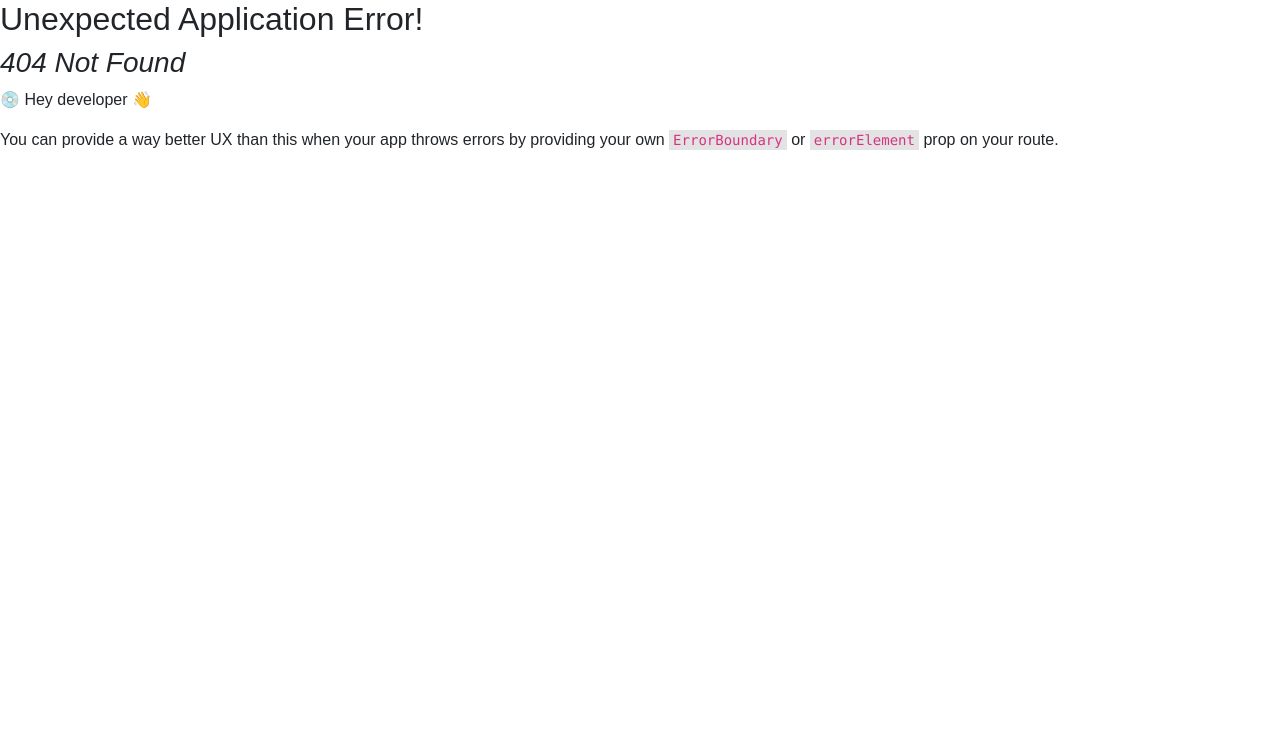
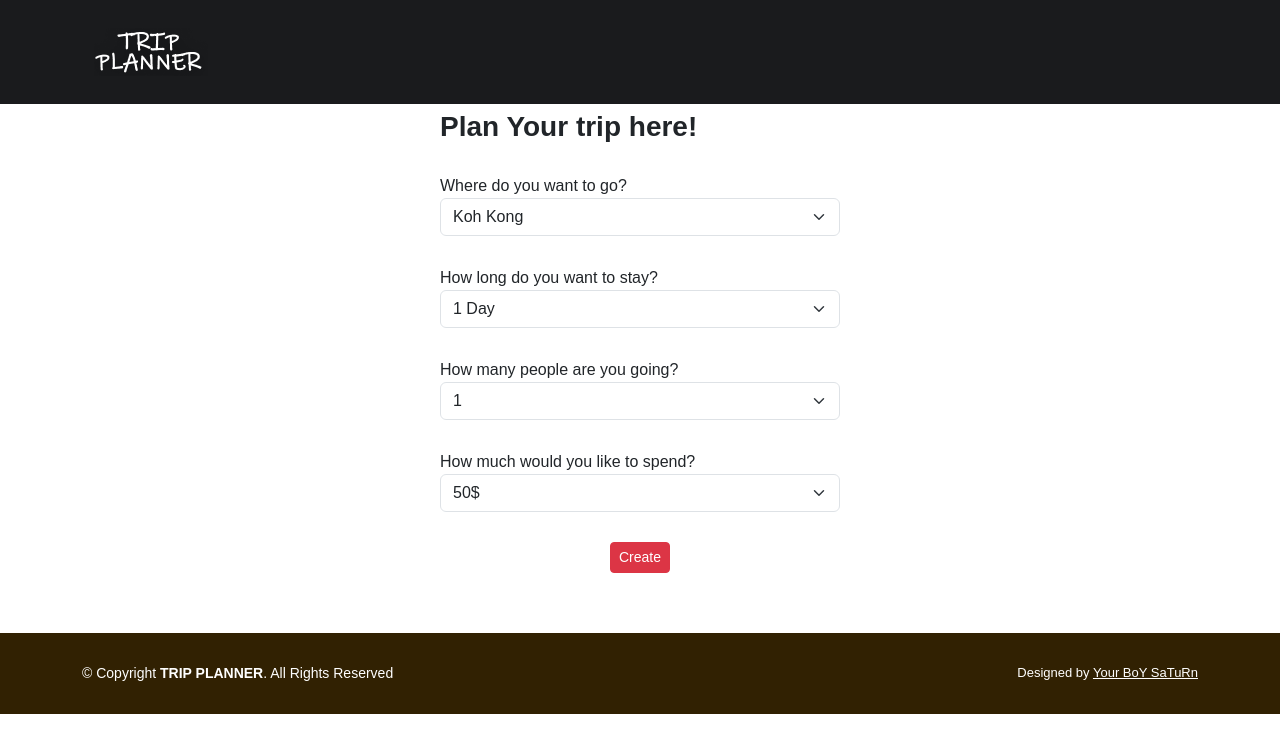
Before and after one commit to Keanghao16/ProjectWeb, a React (Vite) app: page /createtrip in a window 1280 px wide. Before the commit this address had no page. Shown: the top 752 px of the page. Built offline with nearby package versions, Linux system fonts and the light colour scheme.

Commit message:
idk what im doing hahahaha

```diff
--- a/package.json
+++ b/package.json
@@ -13,6 +13,7 @@
     "aos": "^2.3.4",
     "bootstrap": "^5.3.2",
     "bootstrap-icons": "^1.11.2",
+    "firebase": "^10.7.1",
     "react": "^18.2.0",
     "react-dom": "^18.2.0",
     "react-router-dom": "^6.21.1",
--- a/src/App.jsx
+++ b/src/App.jsx
@@ -4,6 +4,7 @@ import Home from "./pages/HomePage";
 import About from "./pages/AboutPage";
 import Discover from "./pages/DiscoverPage";
 import PlaceDetail from "./pages/PlaceDetailPage";
+import CreateTrip from "./pages/CreateTrip";
 
 function App() {
   const router = createBrowserRouter([
@@ -24,6 +25,10 @@ function App() {
       path: "/details",
       element: <PlaceDetail />,
     },
+    {
+      path: "/createtrip",
+      element: <CreateTrip />,
+    },
   ]);
 
   return <RouterProvider router={router} />;
--- /dev/null
+++ b/src/assets/css/form.css
@@ -0,0 +1,25 @@
+* {
+  font-family: sans-serif;
+}
+
+.option {
+  font-style: italic;
+  color: gray;
+}
+
+.question p {
+  margin-top: 30px;
+  margin-bottom: 0px;
+}
+
+.btn-danger {
+  margin-top: 30px;
+}
+
+i {
+  font-weight: 400;
+  font-size: 15px;
+}
+.right {
+  align-items: center;
+}
--- /dev/null
+++ b/src/components/InnerFooter.jsx
@@ -0,0 +1,31 @@
+import React from "react";
+
+const InnerFooter = () => {
+  return (
+    <div id="footer">
+      {/* Include the Boxicons stylesheet */}
+      <link
+        rel="stylesheet"
+        href="https://cdnjs.cloudflare.com/ajax/libs/boxicons/2.1.4/css/boxicons.min.css"
+        integrity="sha512-cn16Qw8mzTBKpu08X0fwhTSv02kK/FojjNLz0bwp2xJ4H+yalwzXKFw/5cLzuBZCxGWIA+95X4skzvo8STNtSg=="
+        crossOrigin="anonymous"
+        referrerPolicy="no-referrer"
+      />
+
+      <div className="container footer-bottom clearfix">
+        <div className="copyright">
+          &copy; Copyright{" "}
+          <strong>
+            <span>TRIP PLANNER</span>
+          </strong>
+          . All Rights Reserved
+        </div>
+        <div className="credits">
+          Designed by <a href="#">Your BoY SaTuRn</a>
+        </div>
+      </div>
+    </div>
+  );
+};
+
+export default InnerFooter;
--- /dev/null
+++ b/src/components/InnerNav.jsx
@@ -0,0 +1,109 @@
+import React, { useEffect, useState } from "react";
+
+import { Link } from "react-router-dom";
+import { useNavigate } from "react-router-dom";
+import "../assets/css/style.css";
+import "../assets/css/innernav.css";
+
+const InnerNav = ({
+  currentPage,
+  headerElementId,
+  isPopupActive,
+  setPopupActive,
+}) => {
+  useEffect(() => {
+    const selectHeader = document.querySelector(`#${headerElementId}`);
+
+    const headerScrolled = () => {
+      if (currentPage === "HomePage") {
+        if (window.scrollY > 100) {
+          selectHeader.classList.add("header-scrolled");
+        } else {
+          selectHeader.classList.remove("header-scrolled");
+        }
+      } else {
+        // For pages other than HomePage, always add the class
+        selectHeader.classList.add("header-scrolled");
+      }
+    };
+
+    // Call headerScrolled manually when the currentPage changes
+    headerScrolled();
+
+    // Add event listeners
+    window.addEventListener("scroll", headerScrolled);
+
+    // Cleanup: Remove event listener when the component unmounts
+    return () => {
+      window.removeEventListener("scroll", headerScrolled);
+      document.body.style.overflow = ""; // Restore default overflow
+    };
+  }, [currentPage, headerElementId]);
+
+  const navigate = useNavigate();
+
+  const NavigateToHome = () => {
+    navigate("/");
+  };
+
+  function toggle(action) {
+    var blur = document.getElementById("blur");
+    var popup = document.getElementById("popup");
+    var body = document.body;
+
+    if (action === "close") {
+      setPopupActive(false);
+      blur.classList.remove("active");
+      popup.classList.remove("active");
+      body.classList.remove("popup-active");
+      body.style.overflow = ""; // Restore default overflow
+    } else {
+      setPopupActive(true);
+      blur.classList.add("active");
+      popup.classList.add("active");
+      body.classList.add("popup-active");
+      body.style.overflow = "hidden"; // Prevent scrolling
+    }
+  }
+
+  // close the popup when clicking outside and ESC key
+  document.addEventListener("click", function (event) {
+    var popup = document.getElementById("popup");
+    var blur = document.getElementById("blur");
+
+    if (!popup.contains(event.target) && !blur.contains(event.target)) {
+      toggle("close");
+    }
+  });
+
+  document.addEventListener("keydown", function (event) {
+    if (event.key === "Escape") {
+      toggle("close");
+    }
+  });
+
+  return (
+    <>
+      <div id="blur">
+        <header id="header" className="fixed-top">
+          <div className="container">
+            <nav
+              id="navbar"
+              className="navbar navbar-expand-lg navbar-dark static-top"
+            >
+              <div className="container">
+                <div className="navbar-brand">
+                  <b onClick={NavigateToHome}>
+                    <img src={"public/image/triplogo.png"} alt="Logo" />
+                  </b>
+                </div>
+              </div>
+            </nav>
+          </div>
+        </header>
+      </div>
+    </>
+  );
+};
+
+export default InnerNav;
--- a/src/main.jsx
+++ b/src/main.jsx
@@ -2,10 +2,11 @@ import React from "react";
 import ReactDOM from "react-dom/client";
 import App from "./App.jsx";
 
-import 'bootstrap/dist/js/bootstrap.bundle.min.js';
+import "bootstrap/dist/js/bootstrap.bundle.min.js";
 import "bootstrap/dist/css/bootstrap.css";
-import 'bootstrap-icons/font/bootstrap-icons.css';
+import "bootstrap-icons/font/bootstrap-icons.css";
 import "./assets/css/style.css";
+
 // import "./assets/js/main.js"
 
 ReactDOM.createRoot(document.getElementById("root")).render(
--- /dev/null
+++ b/src/pages/CreateTrip.jsx
@@ -0,0 +1,106 @@
+import React, { useEffect } from "react";
+import { useNavigate } from "react-router-dom";
+import InnerNav from "../components/InnerNav";
+import InnerFooter from "../components/InnerFooter";
+import { Link } from "react-router-dom";
+import "../assets/css/form.css";
+import AOS from "aos";
+import "aos/dist/aos.css";
+
+const CreateTrip = () => {
+  useEffect(() => {
+    AOS.init();
+  }, []);
+  return (
+    <>
+      <InnerNav currentPage="CreatTrip" headerElementId="header" />
+      <section className="inner-page">
+        <div className="container d-flex justify-content-center">
+          <div className="col" data-aos="fade-up" data-aos-duration="400">
+            <h3>
+              <b>
+                Plan Your <span class="highlight">trip</span> here!
+              </b>
+            </h3>
+            <div class="question">
+              <p>Where do you want to go?</p>
+              <select class="form-select" aria-label=" select example">
+                <option value="1" class="option">
+                  <i>Koh Kong</i>
+                </option>
+                <option value="2" class="option">
+                  Phnom Penh
+                </option>
+                <option value="3" class="option">
+                  Siem Reap
+                </option>
+                <option value="4" class="option">
+                  Kampot
+                </option>
+              </select>
+            </div>
+            <div class="question">
+              <p>How long do you want to stay?</p>
+              <select class="form-select" aria-label=" select example">
+                <option value="1" class="option">
+                  1 Day
+                </option>
+                <option value="2" class="option">
+                  2 Days
+                </option>
+                <option value="3" class="option">
+                  3 Days
+                </option>
+                <option value="4" class="option">
+                  1 Week
+                </option>
+              </select>
+            </div>
+            <div class="question">
+              <p>How many people are you going?</p>
+              <select class="form-select" aria-label=" select example">
+                <option value="1" class="option">
+                  1
+                </option>
+                <option value="2" class="option">
+                  2
+                </option>
+                <option value="3" class="option">
+                  3
+                </option>
+                <option value="4" class="option">
+                  4+
+                </option>
+              </select>
+            </div>
+            <div class="question">
+              <p>How much would you like to spend?</p>
+              <select class="form-select" aria-label=" select example">
+                <option value="1" class="option">
+                  50$
+                </option>
+                <option value="2" class="option">
+                  100$
+                </option>
+                <option value="3" class="option">
+                  150$
+                </option>
+                <option value="4" class="option">
+                  200+$
+                </option>
+              </select>
+            </div>
+            <div className="bruh" align="center">
+              <button type="button" class="btn btn-danger btn-sm">
+                Create
+              </button>
+            </div>
+          </div>
+        </div>
+      </section>
+      <InnerFooter />
+    </>
+  );
+};
+
+export default CreateTrip;
--- a/src/pages/HomePage.jsx
+++ b/src/pages/HomePage.jsx
@@ -21,7 +21,7 @@ const HomePage = () => {
   const navigate = useNavigate();
 
   const NavigateToDetails = () => {
-    navigate("/details");
+    navigate("/createtrip");
   };
   return (
     <>
@@ -59,7 +59,7 @@ const HomePage = () => {
                   be fun and tailored just for you!
                 </p>
 
-                <a href="tripplan.html" className="btn">
+                <a onClick={NavigateToDetails} className="btn">
                   Get Started
                 </a>
               </div>
```
Also changed, not shown: src/firebase-config.js (added, +14 -0 lines), src/assets/css/innernav.css (added), 1 other file (tests, documents, lock files or other folders).
